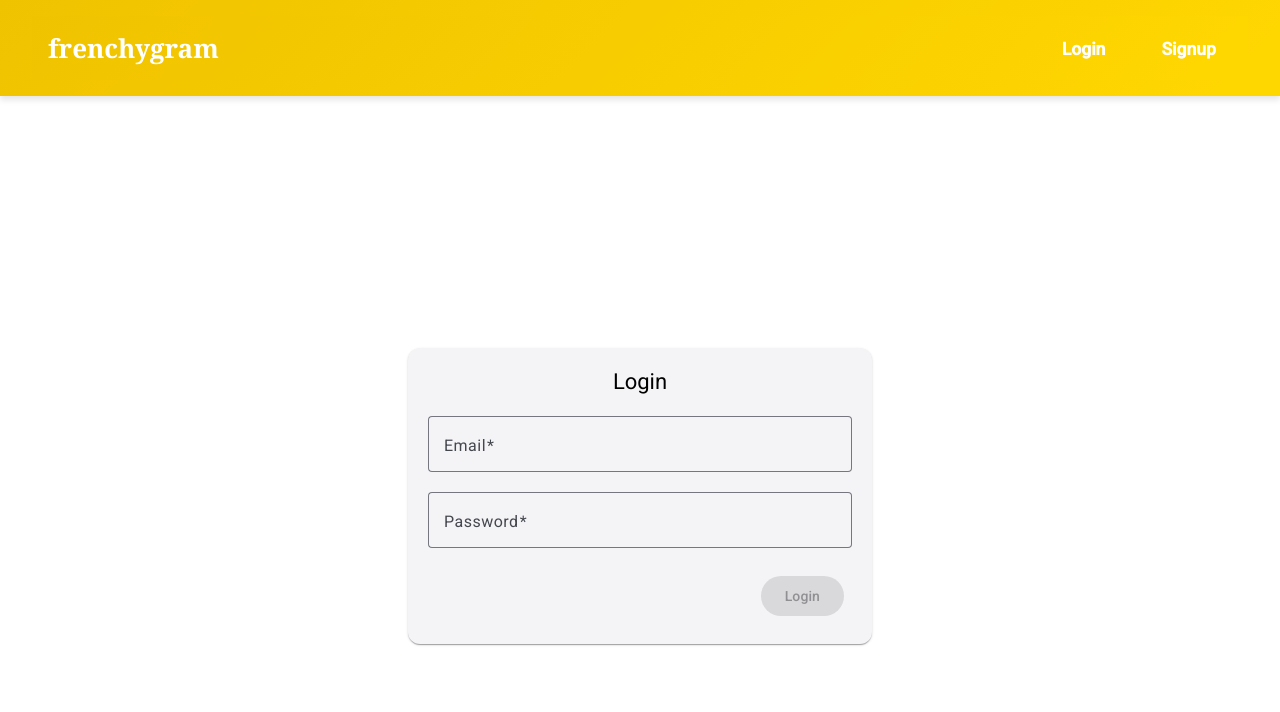
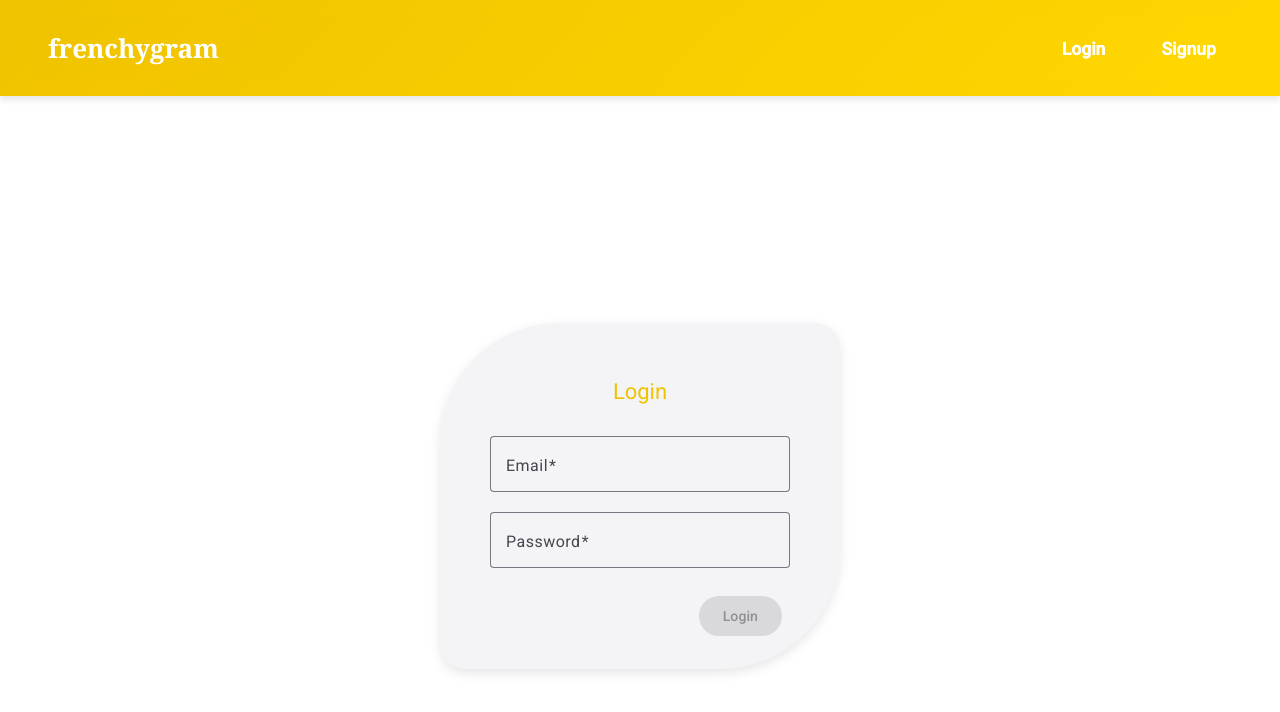
Before and after one commit to ksimali/frenchgram, an Angular app: page /login in a window 1280 px wide. Shown: the top 712 px of the page. Built offline with nearby package versions, Linux system fonts and the light colour scheme.

Commit message:
Update login & signup scss style

```diff
--- a/src/app/login/login.component.scss
+++ b/src/app/login/login.component.scss
@@ -1,24 +1,30 @@
+$ambre : #f0c300;
+
 .login-container{
     display:flex;
     justify-content: center;
     align-items: center;
     height: 100%;
 }
-.login-form{
-    padding: 20px;
+mat-card {
+    max-width: 400px;
+    padding: 25px 50px 25px 50px;
+    border-radius: 120px 25px 120px 25px;
+    box-shadow: 0 4px 12px rgba(0,0,0,0.1);
 }
+
 mat-form-field{
     width: 100%;
 }
-mat-card-title,
-mat-card-content{
-    margin-top: 20px;
-    display: flex;
-    justify-content: center;
+mat-card-title{
+    color: $ambre;
+    margin-top: 30px;
+    margin-bottom: 30px;
+    text-align: center;
 }
+
 .login-button-container {
     display: flex;
     width: 100%;
     justify-content: flex-end;
-
 }
--- a/src/app/signup/signup.component.scss
+++ b/src/app/signup/signup.component.scss
@@ -1,8 +1,17 @@
+$ambre : #f0c300;
+
 .signup-container{
     display: flex;
     justify-content: center;
     align-items: center;
     height: 100%;
+}
+
+mat-card {
+    max-width: 400px;
+    padding: 25px;
+    border-radius: 120px 25px 120px 25px;
+    box-shadow: 0 4px 12px rgba(0,0,0,0.1);
 }
 
 .signup-form{
@@ -13,11 +22,11 @@ mat-form-field{
     width: 100%;
 }
 
-mat-card-title,
-mat-card-content{
+mat-card-title{
+    color: $ambre;
     margin-top: 30px;
-    display: flex;
-    justify-content: center;
+    margin-bottom: 30px;
+    text-align: center;
 }
 
 .signup-button-container{
```
